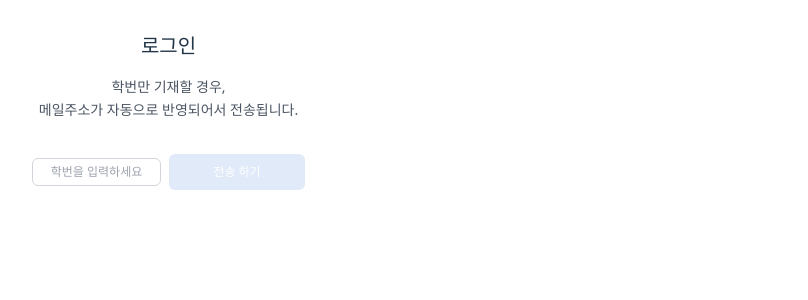
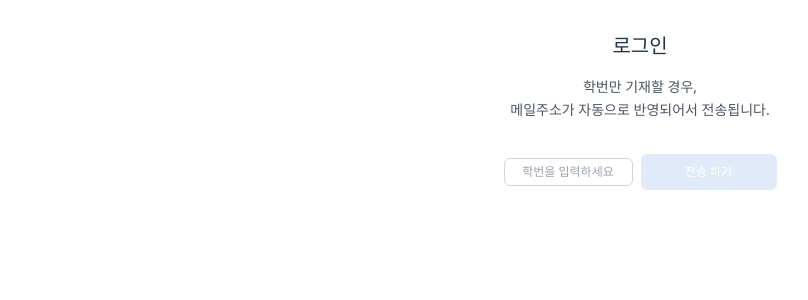
Before and after one commit to catturtle123/SMUSignalWeb, a React (Vite) app: page /login in a window 1280 px wide. Shown: the top 300 px of the page, without its empty margins (0-808 px from the left). Built offline with nearby package versions, Linux system fonts and the light colour scheme.

Commit message:
feat: 로그인 컴포넌트의 상태 설명 주석 추가 및 body CSS 정렬 방식 수정

```diff
--- a/src/components/Login.tsx
+++ b/src/components/Login.tsx
@@ -130,7 +130,7 @@ const Login = () => {
           </>
         );
 
-      // 초기 화면 이후(학번 입력 후)
+      // 초기 화면 이후(학번 입력 후 - 메일 인증 성공)
       case LoginStep.VerificationCodeInput:
         return (
           <>
@@ -190,6 +190,7 @@ const Login = () => {
           </>
         );
 
+      // 초기 화면 이후(학번 입력 후 - 메일 인증 실패)
       case LoginStep.InvalidVerificationCode:
         return (
           <>
--- a/src/index.css
+++ b/src/index.css
@@ -29,7 +29,7 @@ a:hover {
 body {
   margin: 0;
   display: flex;
-  place-items: center;
+  justify-content: center;
   min-width: 320px;
   min-height: 100vh;
 }
```
